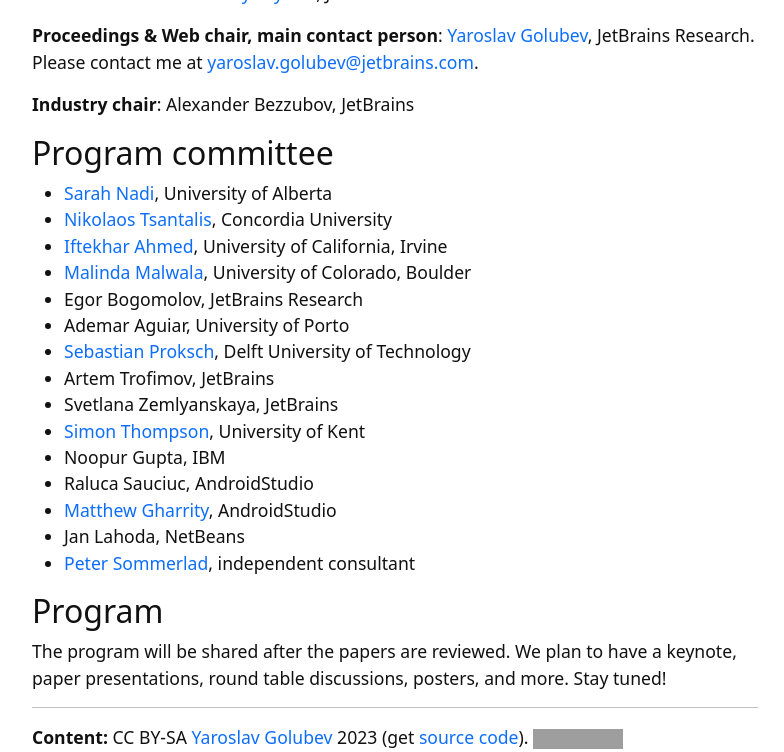
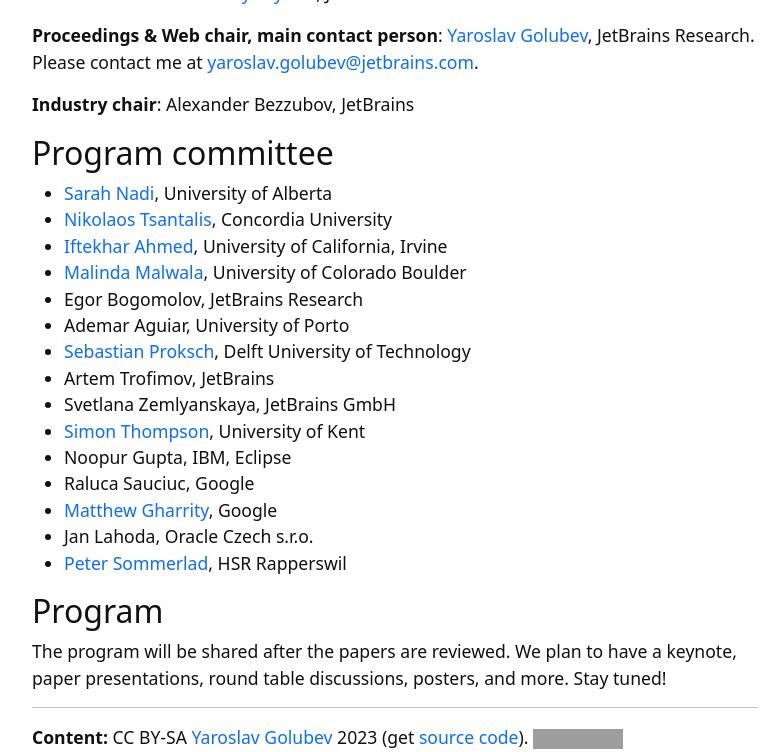
Before and after one commit to ide-workshop/ide-workshop.github.io, a Jekyll site: the page built from index.md, in a window 1280 px wide and 900 px high, scrolled down 3598 px, cut to the strip 0-752 px from the top of the window. Shown: the whole strip, without its empty margins (245-1029 px from the left). Built offline with Jekyll 4.4.1, drawn with Linux system fonts in a browser that asks for light colours; grey boxes are pictures that could not be loaded.

Commit message:
Updated the affiliations

```diff
--- a/index.md
+++ b/index.md
@@ -128,18 +128,18 @@
 * [Sarah Nadi](https://sarahnadi.org/), University of Alberta
 * [Nikolaos Tsantalis](https://users.encs.concordia.ca/~nikolaos/), Concordia University
 * [Iftekhar Ahmed](https://www.ics.uci.edu/~iftekha/), University of California, Irvine
-* [Malinda Malwala](https://maldil.github.io/), University of Colorado, Boulder
+* [Malinda Malwala](https://maldil.github.io/), University of Colorado Boulder
 * Egor Bogomolov, JetBrains Research
 * Ademar Aguiar, University of Porto
 * [Sebastian Proksch](https://proks.ch/), Delft University of Technology
 * Artem Trofimov, JetBrains
-* Svetlana Zemlyanskaya, JetBrains
+* Svetlana Zemlyanskaya, JetBrains GmbH
 * [Simon Thompson](https://www.kent.ac.uk/computing/people/3164/thompson-simon), University of Kent
-* Noopur Gupta, IBM
-* Raluca Sauciuc, AndroidStudio
-* [Matthew Gharrity](http://www.mattgharrity.com/), AndroidStudio
-* Jan Lahoda, NetBeans
-* [Peter Sommerlad](https://sommerlad.ch/), independent consultant
+* Noopur Gupta, IBM, Eclipse
+* Raluca Sauciuc, Google
+* [Matthew Gharrity](http://www.mattgharrity.com/), Google
+* Jan Lahoda, Oracle Czech s.r.o.
+* [Peter Sommerlad](https://sommerlad.ch/), HSR Rapperswil
 
 ## Program
 
```
